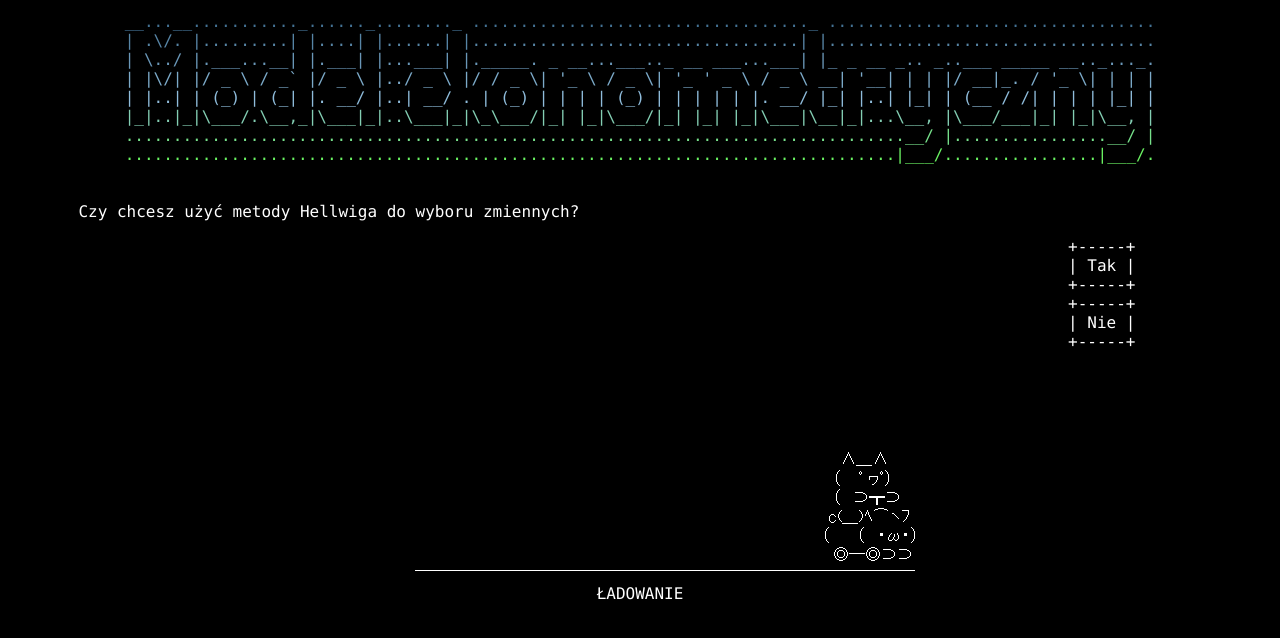
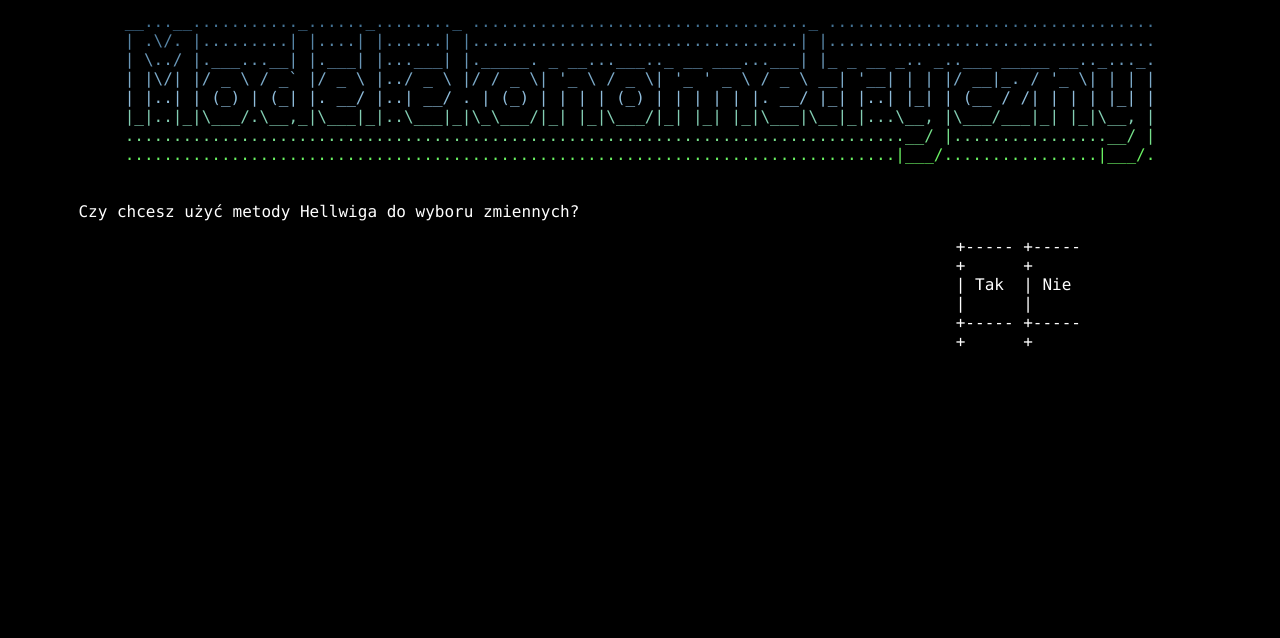
Before and after one commit to sandrapol/kck, an Angular app in the folder frontend/: page /choice in a window 1280 px wide. Shown: the top 638 px of the page. Built offline with nearby package versions, Linux system fonts and the light colour scheme.

Commit message:
buttony w hellwigu i tekst startowy
tak było

```diff
--- a/frontend/src/app/main/main.component.html
+++ b/frontend/src/app/main/main.component.html
@@ -2,33 +2,37 @@
     <div class="napis">
         <div><span style="color:#447294;"> ..`8.`888b...............,8'..8 8888.8888888
                 8888888888...888..................8.8888</span></div>
-    <div><span style="color:#5381a2;"> .`8.`888b...............,8'...8 8888.......8 8888........8888..................8
+        <div><span style="color:#5381a2;"> .`8.`888b...............,8'...8 8888.......8
+                8888........8888..................8
                 8888</span></div>
-    <div><span style="color:#6290b0;"> ..`8.`888b.............,8'....8 8888.......8 8888.......:88888.................8
+        <div><span style="color:#6290b0;"> ..`8.`888b.............,8'....8 8888.......8
+                8888.......:88888.................8
                 8888</span></div>
-    <div><span style="color:#719ebf;"> ...`8.`888b......b....,8'.....8 8888.......8 8888....... `88888................8
+        <div><span style="color:#719ebf;"> ...`8.`888b......b....,8'.....8 8888.......8 8888.......
+                `88888................8
                 8888</span></div>
-    <div><span style="color:#80adcd;"> ....`8.`888b....88b..,8'......8 8888.......8 8888......8. `88888...............8
+        <div><span style="color:#80adcd;"> ....`8.`888b....88b..,8'......8 8888.......8 8888......8.
+                `88888...............8
                 8888</span></div>
-    <div><span style="color:#8fbcdb;"> .....`8.`888b .`888b,8'.......8 8888.......8 8888.....8`8. `88888..............8
+        <div><span style="color:#8fbcdb;"> .....`8.`888b .`888b,8'.......8 8888.......8 8888.....8`8.
+                `88888..............8
                 8888</span></div>
-    <div><span style="color:#87cbc5;"> ......`8.`888b8.`8888'........8 8888.......8 8888....8'.`8. `88888. 88.........8
+        <div><span style="color:#87cbc5;"> ......`8.`888b8.`8888'........8 8888.......8 8888....8'.`8. `88888.
+                88.........8
                 8888</span></div>
-    <div><span style="color:#7edab0;"> .......`8.`888`8.`88'.........8 8888.......8 8888...8'...`8. `88888.`88........8
+        <div><span style="color:#7edab0;"> .......`8.`888`8.`88'.........8 8888.......8 8888...8'...`8.
+                `88888.`88........8
                 888'</span></div>
-    <div><span style="color:#76e99a;"> ........`8.`8'.`8,`'..........8 8888.......8 8888 .888888888. `88888. `88o.....8
+        <div><span style="color:#76e99a;"> ........`8.`8'.`8,`'..........8 8888.......8 8888 .888888888. `88888.
+                `88o.....8
                 88'.</span></div>
         <div><span style="color:#6df884;"> .........`8.`...`8'...........8 8888.......8 8888.8'.......`8. `88888.
                 ..`Y888888'...</span></div>
     </div>
     <div class="welcome">
-    Lorem ipsum dolor sit amet, consectetur adipiscing elit. Morbi condimentum massa mi, ut semper tellus dictum
-    elementum. Pellentesque vitae velit quis odio tempus mattis quis at est. Quisque ac fringilla velit, eget euismod
-    erat. Class aptent taciti sociosqu ad litora torquent per conubia nostra, per inceptos himenaeos. Maecenas magna
-    dui, sagittis at lorem rutrum, tempus tincidunt nisi. Phasellus elementum sed nisi nec rhoncus. Nunc pretium, diam
-    in blandit dapibus, purus enim bibendum ligula, tincidunt gravida ligula orci at erat. Ut sit amet dictum eros. In
-    laoreet elementum nisi. Maecenas leo felis, commodo eu lacus eu, sollicitudin interdum sem. Mauris ex justo,
-    tincidunt sed odio ut, interdum mollis libero. Aenean venenatis vel elit vitae tincidunt.
+        Proszę wybrać plik z danymi. Plik MUSI być w formacie .csv.<br> Naglowek odpowiadający zmiennej objasnianej
+        musi nosić nazwę "y" lub "Y". <br>
+        Na kolejnej stronie będziesz w stanie wybrać które zmienne zostaną użyte w modelu ekonometrycznym.
     </div>
 
 
--- a/frontend/src/app/param-choice/param-choice.component.css
+++ b/frontend/src/app/param-choice/param-choice.component.css
@@ -6,11 +6,24 @@
     width: 90%;
 }
 .hellwigButtons{
+    display: inline-flex;
     float: right;
     align-items: flex-end;
+    margin-right: 10%;
 }
-.button{
-    display:inline-flex;
+
+.button1, .button2{
+    display: inline;
+}
+
+.button1{
+    float: right;
+    margin-left: 1%;
+    margin-right: 1%;
+}
+
+.button2{
+    display: inline-flex;
     margin-left: 1%;
     margin-right: 1%;
 }
--- a/frontend/src/app/param-choice/param-choice.component.html
+++ b/frontend/src/app/param-choice/param-choice.component.html
@@ -1,11 +1,12 @@
 <app-header></app-header>
 <div class="cont">
+  <div *ngIf="!loading">
   <div *ngIf="!choosenHeaders" class="hellwig">
     <p>Czy chcesz użyć metody Hellwiga do wyboru zmiennych?</p>
     <div class="hellwigButtons">
-      <label class="button" (click)="hellwigMethodChoosen()">+-----+<br> | Tak |<br>
+      <label class="button1" (click)="hellwigMethodChoosen()">+-----+<br> | Tak |<br>
         +-----+</label>
-      <label class="button" (click)="createModel()">+-----+<br> | Nie |<br>
+      <label class="button2" (click)="createModel()">+-----+<br> | Nie |<br>
         +-----+</label>
     </div>
   </div>
@@ -18,11 +19,14 @@
   <div *ngIf="choosenHeaders" class="hellwig">
     <p>Czy chcesz użyć tych zmiennych do stworzenia modelu, czy wszystkich?</p>
     <div class="hellwigButtons">
-      <label class="button" (click)="modelWithHellwig()">+-----+<br> | Tak |<br>
+      <label class="button1" (click)="modelWithHellwig()">+-----+<br> | Tak |<br>
         +-----+</label>
-      <label class="button" (click)="createModel()">+-----+<br> | Nie |<br>
+      <label class="button2" (click)="createModel()">+-----+<br> | Nie |<br>
         +-----+</label>
     </div>
   </div>
+</div>
+<div *ngIf ="loading">
   <app-loading></app-loading>
 </div>
+</div>
```
Lines whose indentation alone changed are shown as unchanged.
